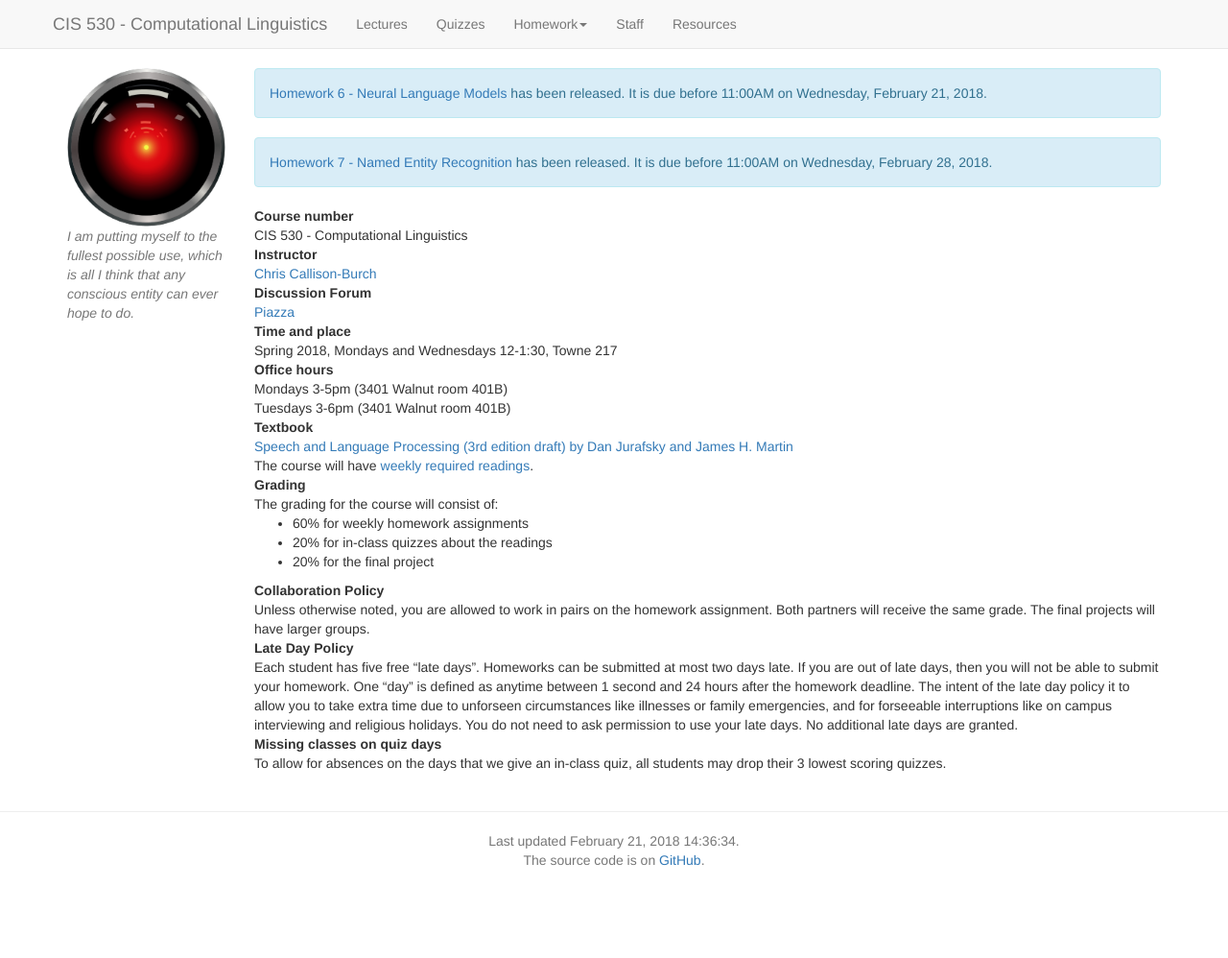
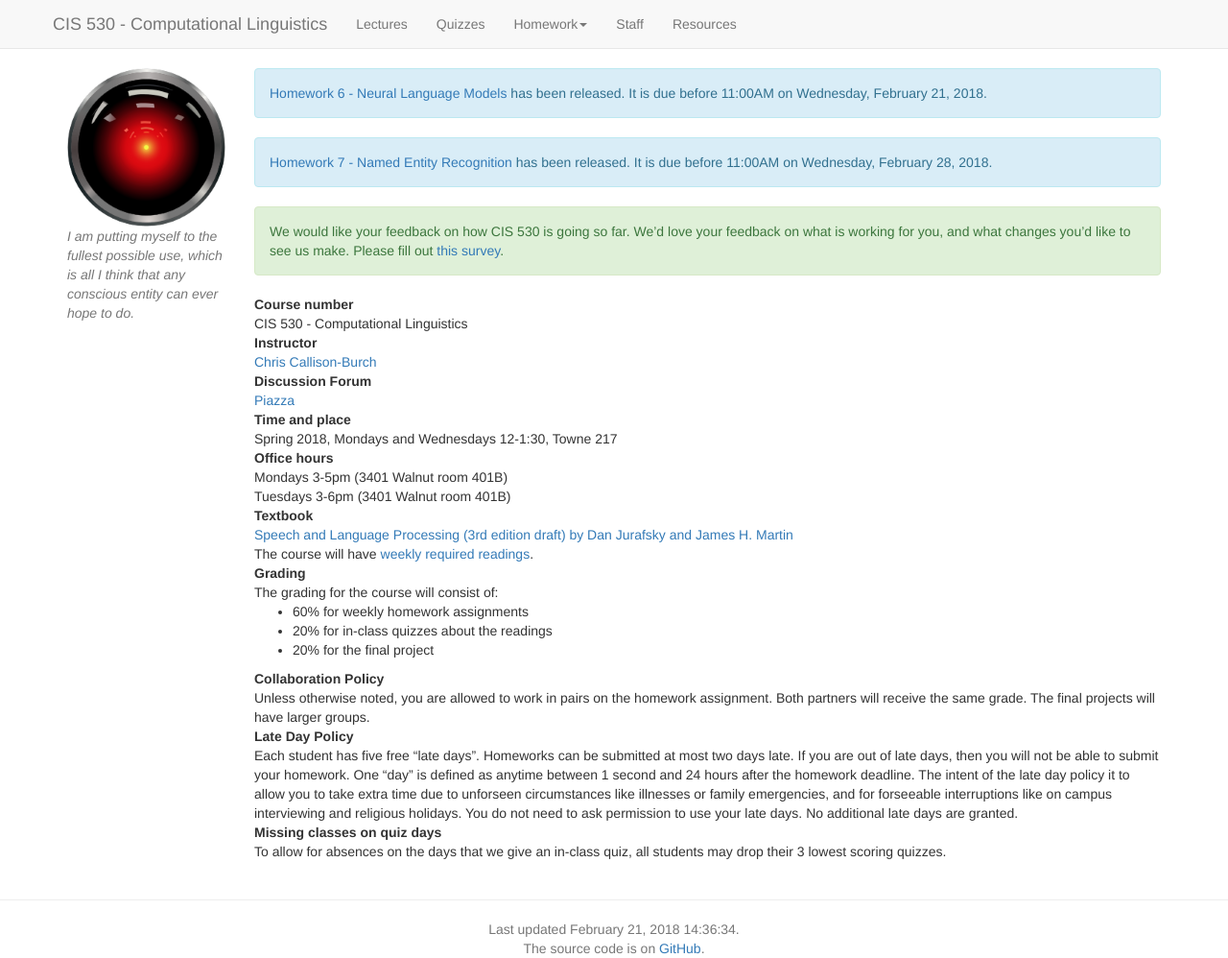
Before and after one commit to computational-linguistics-class/computational-linguistics-class.github.io, a Jekyll site: the page built from index.md, in a window 1280 px wide. Shown: the whole page at 96% size. Built offline with Jekyll 4.4.1, drawn with Linux system fonts in a browser that asks for light colours; nearby versions of some CDN libraries; a script that is not in the unit is left out; before the commit the page ends 906 px from its top, so only the background shows below that.

Commit message:
Link to course survey

```diff
--- a/index.md
+++ b/index.md
@@ -30,7 +30,11 @@
 {% endfor %}
 <!-- End alert for upcoming homework assignments -->
 
-
+<!-- Display message for survey -->
+<div class="alert alert-success" markdown="1">
+We would like your feedback on how CIS 530 is going so far.  We'd love your feedback on what is working for you, and what changes you'd like to see us make.  Please fill out [this survey](https://docs.google.com/forms/d/e/1FAIpQLSfSOUZi1Ffnp0Zvek9DvB8KP4rVLiXooNJ4pH7426FqQCcr_A/viewform?usp=sf_link).
+</div>
+<!-- End message for survey -->
 
 Course number
 : CIS 530 - Computational Linguistics
```
